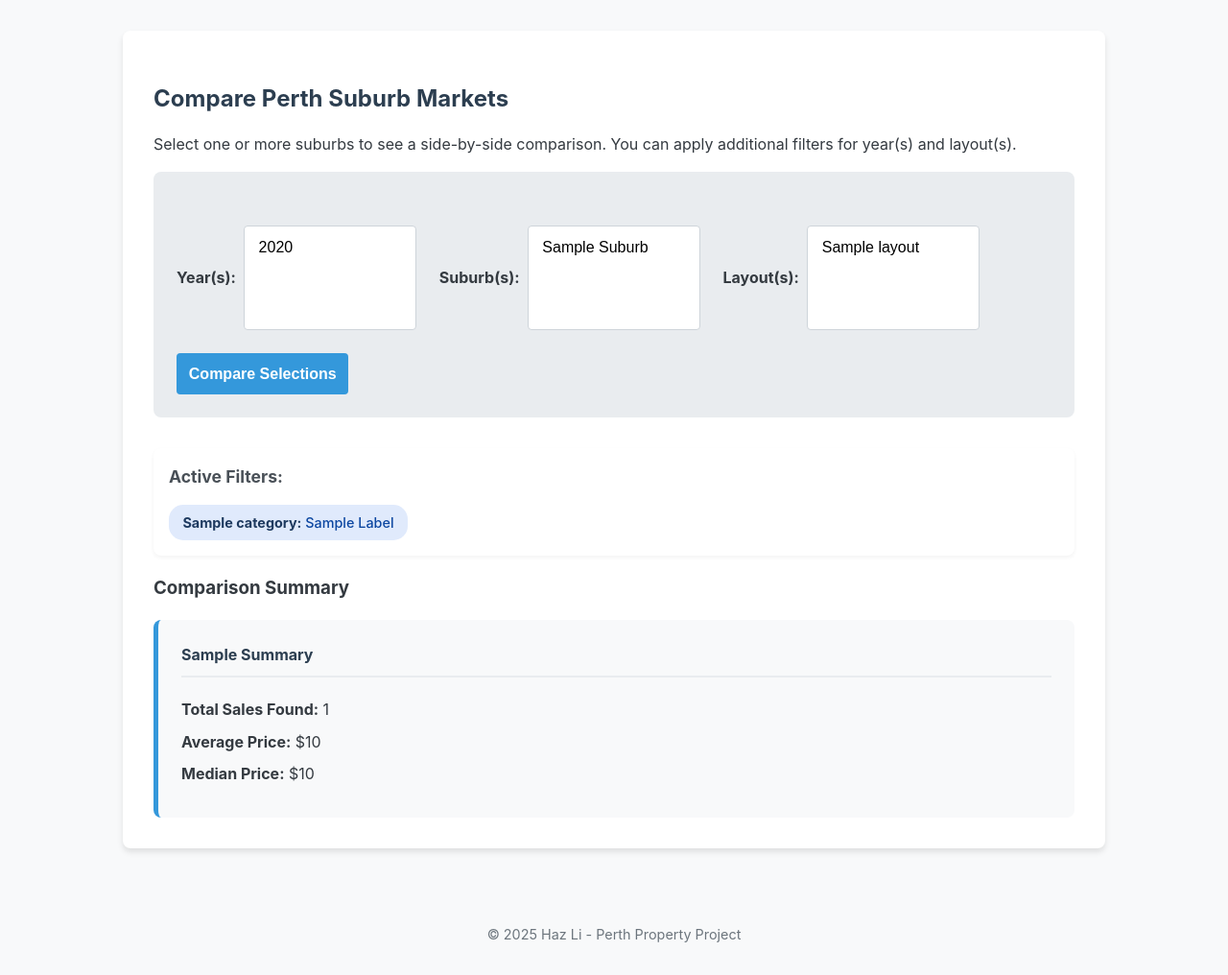
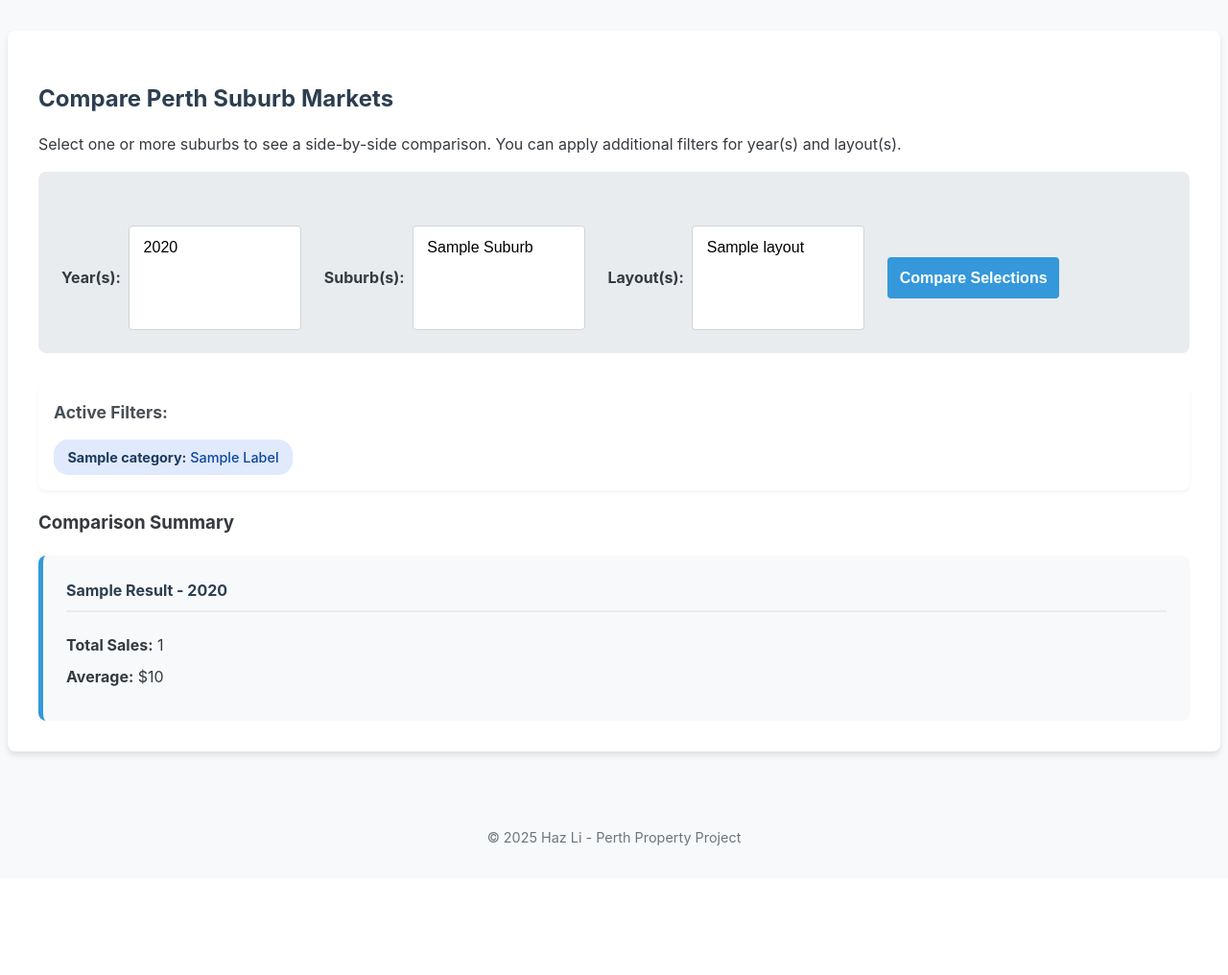
Before and after one commit to cloud9ight/perth_property_analysis, a Flask app: template templates/compare.html in a window 1280 px wide. Shown: the part 74-1090 px from the top of the page at 96% size. After the commit the page ends 955 px from the top, so only its background shows below. Run offline with Flask 3, Linux system fonts and the light colour scheme; the template is opened without the code that fills it: most values are stand-ins (such as "Sample title", 1, 10 or a date in 2020); some libraries are stand-ins or nearby versions.

Commit message:
display filtered summary by year ang suburb, update grid layout to fit page

```diff
--- a/app.py
+++ b/app.py
@@ -246,8 +246,13 @@ def explore():
 
 @app.route('/compare', methods=['GET', 'POST'])
 def compare():
+    """
+    Handles multi-dimensional comparison.
+    Fetches stats for each selected suburb for each selected year in a single query.
+    """
     dim_data = get_dimension_data()
-    stats_summaries = []
+
+    stats_results = []
     selected_filters = {'years': [], 'suburb_ids': [], 'layout_ids': []}
     selected_filter_labels = {}
 
@@ -259,7 +264,7 @@ def compare():
 
             selected_filters = {'years': years, 'suburb_ids': suburb_ids, 'layout_ids': layout_ids}
 
-            # Convert selected IDs to labels for display
+            # --- Convert selected IDs to labels for display (no changes here) ---
             if years: selected_filter_labels['Years'] = sorted(years)
             if suburb_ids:
                 suburb_map = {item['suburb_id']: item['suburb_name'] for item in dim_data['suburbs']}
@@ -268,54 +273,37 @@ def compare():
                 layout_map = {item['layout_id']: item['layout_name'] for item in dim_data['layouts']}
                 selected_filter_labels['Layouts'] = sorted([layout_map.get(lid) for lid in layout_ids if lid in layout_map])
 
-            if not suburb_ids:
-                flash("Please select at least one Suburb for comparison.", 'danger')
+            # --- Validation ---
+            if not suburb_ids and not years and not layout_ids:
+                flash("Please select at least one filter.", 'danger')
             else:
+                # --- Build ONE powerful query ---
+                conditions = []
+                params = {}
+                if suburb_ids: conditions.append("p.suburb_id IN :suburb_ids"); params['suburb_ids'] = tuple(suburb_ids)
+                if years: conditions.append("YEAR(p.date_sold) IN :years"); params['years'] = tuple(years)
+                if layout_ids: conditions.append("p.layout_id IN :layout_ids"); params['layout_ids'] = tuple(layout_ids)
+
+                where_clause = "WHERE " + " AND ".join(conditions)
+
+                # The final, powerful query with GROUP BY on both suburb and year
+                query_final = f"""
+                    SELECT
+                        s.suburb_name,
+                        YEAR(p.date_sold) AS sale_year,
+                        COUNT(*) AS total_sales,
+                        AVG(p.price) AS avg_price
+                    FROM FACT_Properties p
+                    JOIN DIM_Suburbs s ON p.suburb_id = s.suburb_id
+                    {where_clause}
+                    GROUP BY s.suburb_name, sale_year
+                    ORDER BY s.suburb_name, sale_year;
+                """
+
                 with engine.connect() as connection:
-                    for suburb_id in suburb_ids:
-                        # ======================================================================
-                        # ▼▼▼ THE CRITICAL FIX: Dynamically choosing between '=' and 'IN' ▼▼▼
-                        # ======================================================================
-                        conditions = ["p.suburb_id = :suburb_id"]
-                        params = {'suburb_id': suburb_id}
-
-                        # For YEARS filter
-                        if len(years) == 1:
-                            conditions.append("YEAR(p.date_sold) = :year")
-                            params['year'] = years[0]
-                        elif len(years) > 1:
-                            conditions.append("YEAR(p.date_sold) IN :years")
-                            params['years'] = tuple(years)
-
-                        # For LAYOUTS filter
-                        if len(layout_ids) == 1:
-                            conditions.append("p.layout_id = :layout_id")
-                            params['layout_id'] = layout_ids[0]
-                        elif len(layout_ids) > 1:
-                            conditions.append("p.layout_id IN :layout_ids")
-                            params['layout_ids'] = tuple(layout_ids)
-                        # ======================================================================
-
-                        where_clause = "WHERE " + " AND ".join(conditions)
-
-                        # The MySQL-compatible stats query
-                        query_stats_simple = f"""
-                            WITH FilteredProperties AS (SELECT p.price FROM FACT_Properties p {where_clause}),
-                            RankedProperties AS (
-                                SELECT price, ROW_NUMBER() OVER (ORDER BY price ASC) as row_num,
-                                       (SELECT COUNT(*) FROM FilteredProperties) as total_count FROM FilteredProperties
-                            )
-                            SELECT
-                                (SELECT s.suburb_name FROM DIM_Suburbs s WHERE s.suburb_id = :suburb_id) as suburb_name,
-                                (SELECT COUNT(*) FROM FilteredProperties) as total_sales,
-                                (SELECT AVG(price) FROM FilteredProperties) as avg_price,
-                                (SELECT AVG(price) FROM RankedProperties
-                                 WHERE row_num IN (FLOOR((total_count + 1) / 2), CEIL((total_count + 1) / 2))) as median_price
-                        """
-
-                        stats_df = pd.read_sql(text(query_stats_simple), connection, params=params)
-                        if not stats_df.empty and stats_df.iloc[0]['total_sales'] and stats_df.iloc[0]['total_sales'] > 0:
-                            stats_summaries.append(stats_df.iloc[0].to_dict())
+                    results_df = pd.read_sql(text(query_final), connection, params=params)
+                    if not results_df.empty:
+                        stats_results = results_df.to_dict('records')
 
         except Exception as e:
             flash(f"Error running comparison query: {e}", 'danger')
@@ -325,7 +313,7 @@ def compare():
                            available_years=dim_data['available_years'],
                            available_suburbs=dim_data['suburbs'],
                            available_layouts=dim_data['layouts'],
-                           stats_summaries=stats_summaries,
+                           stats_results=stats_results, # Pass the new, more granular results
                            selected_filters=selected_filters,
                            selected_filter_labels=selected_filter_labels)
 
--- a/static/style.css
+++ b/static/style.css
@@ -9,7 +9,7 @@ body {
 }
 
 .container {
-  max-width: 960px;
+  max-width: 1200px;
   margin: 2rem auto;
   padding: 2em;
   background: white;
--- a/templates/compare.html
+++ b/templates/compare.html
@@ -112,34 +112,30 @@
 <!-- Results Section for Comparison -->
 <div class="comparison-results">
   <h3>Comparison Summary</h3>
-  <!-- This section is only shown if there are results from the backend -->
-  {% if stats_summaries %}
+
+  <!-- We now check 'stats_results' -->
+  {% if stats_results %}
   <div class="summary-grid">
-    <!-- Loop through each summary dictionary in the list -->
-    {% for summary in stats_summaries %}
+    <!-- Loop through each result, which is a unique (suburb, year) combination -->
+    {% for result in stats_results %}
     <div class="summary-box">
-      <h4>{{ summary.suburb_name | title }}</h4>
-      <p><strong>Total Sales Found:</strong> {{ summary.total_sales }}</p>
+      <!-- The title now includes BOTH suburb and year -->
+      <h4>{{ result.suburb_name | title }} - {{ result.sale_year }}</h4>
+      <p><strong>Total Sales:</strong> {{ result.total_sales }}</p>
       <p>
-        <strong>Average Price:</strong> ${{ "{:,.0f}".format(summary.avg_price)
-        if summary.avg_price else 'N/A' }}
+        <strong>Average:</strong> ${{ "{:,.0f}".format(result.avg_price) if
+        result.avg_price else 'N/A' }}
       </p>
-      <p>
-        <strong>Median Price:</strong> ${{
-        "{:,.0f}".format(summary.median_price) if summary.median_price else
-        'N/A' }}
-      </p>
+      <!-- Note: Median is removed for now as it makes the single query much more complex. We can add it back later if needed. -->
     </div>
     {% endfor %}
   </div>
   {% elif request.method == 'POST' %}
-  <!-- This message shows if a query was run but found no results -->
   <p>
     No data found for the selected criteria. Please try a different selection.
   </p>
   {% else %}
-  <!-- This message shows on the initial page load -->
-  <p>Please select the suburbs you wish to compare and click the button.</p>
+  <p>Please select filters to generate a comparison.</p>
   {% endif %}
 </div>
 
```
